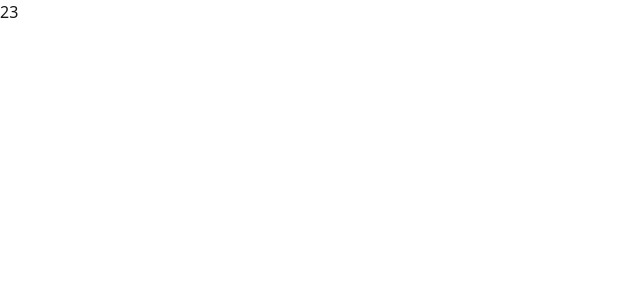
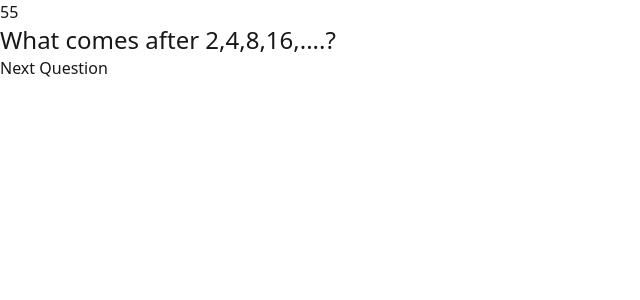
Before and after one commit to vachan-maker/chakka-site, a Next.js app: page /diffuse-the-bomb in a window 1280 px wide. Shown: the top 300 px of the page, without its empty margins (0-640 px from the left). Built offline with nearby package versions, Linux system fonts and the light colour scheme.

Commit message:
Added questions and wow this was actually easier than I thought

```diff
--- a/src/app/diffuse-the-bomb/page.jsx
+++ b/src/app/diffuse-the-bomb/page.jsx
@@ -1,16 +1,55 @@
 'use client'
-import {useEffect, useState} from "react";
+import {useState,useEffect} from 'react';
+const riddles = [
+    {
+        id:1,
+        question: "What comes after 2,4,8,16,....?",
+        answer:32
+    },
+    {
+        id:2,
+        question: "How many sides does a decagon have?",
+        answer:10
+    },
+    {
+        id:3,
+        question: "What is the sum of the first 5 odd numbers",
+        answer:25
+    }
+]
 function DiffuseTheBomb() {
-    const [time,setTime] = useState(30);
+    const [time,setTime] = useState(60);
+    const [currentIndex,setCurrentIndex] = useState(0);
+    const [question,setQuestion] = useState(riddles[currentIndex]);
+
+    const handleQuestion = () => {
+        if(currentIndex < riddles.length) {
+            setCurrentIndex(currentIndex + 1);
+            setQuestion(riddles[currentIndex]);
+        }
+    }
     useEffect(()=>{
-        setInterval(()=>{
-            setTime(prevTime => prevTime - 1);
+        const interval = setInterval(()=>{
+            setTime(
+                (prevTime)=>{
+                    if(prevTime <= 1) {
+                        clearInterval(interval);
+                        return 0;
+                    }
+                    return prevTime -1;
+
+                }
+            )
         },1000)
     },[])
     return (
         <>
             <h1>{time}</h1>
-        </>
+            <div>
+                <h1 className="text-2xl">{question.question}</h1>
+                <button onClick={handleQuestion} value="Next Question">Next Question</button>
+            </div>
+            </>
     )
 }
 
```
